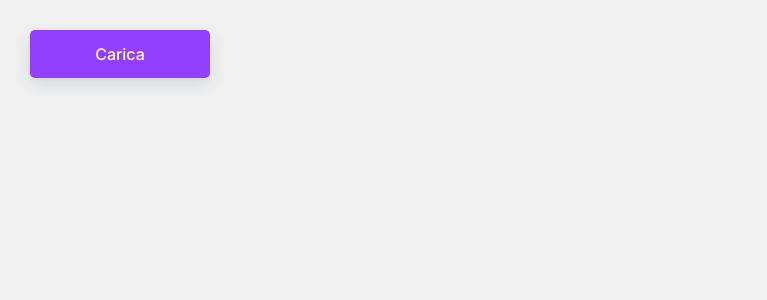
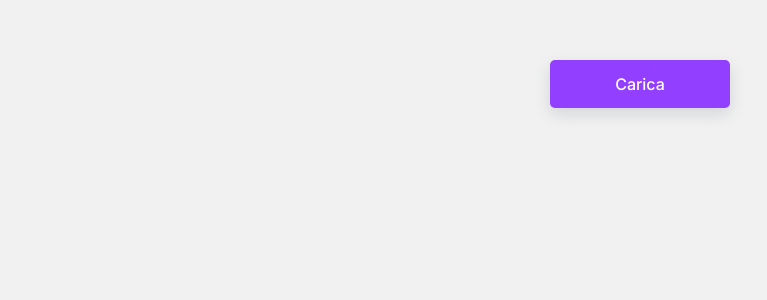
Before and after one commit to retini/conway-game-of-life, a React (Create React App) app: page / in a window 1280 px wide. Shown: the top 300 px of the page, without its empty margins (0-767 px from the left). Built offline with nearby package versions, Linux system fonts and the light colour scheme.

Commit message:
Add the `Upload a new file` button

```diff
--- a/src/components/ConwayGrid/ConwayGrid.css
+++ b/src/components/ConwayGrid/ConwayGrid.css
@@ -1,12 +1,12 @@
 .conwayGrid {
 	background-color: var(--bg-secondary);
 	max-width: fit-content;
-	margin: 50px auto;
+	margin: 30px auto;
 }
 
 .conwayGrid .head {
-	padding: 20px 0;
 	border-bottom: 1px solid var(--border-primary);
+	padding-bottom: 20px;
 }
 
 .conwayGrid .head .generationNumber {
--- a/src/components/Main/Main.css
+++ b/src/components/Main/Main.css
@@ -1,2 +1,5 @@
 .main {
+	max-width: fit-content;
+	margin: auto;
+	padding: 30px 10px;
 }
--- a/src/components/Main/Main.tsx
+++ b/src/components/Main/Main.tsx
@@ -55,10 +55,19 @@
 		setConwayData({ population, size, generationNumber });
 	};
 
+	const onUploadNewFile = () => {
+		setConwayData(null);
+	};
+
 	return (
 		<div className='main'>
 			{conwayData ? (
-				<ConwayGrid conwayData={conwayData} />
+				<>
+					<button className='btn' onClick={onUploadNewFile}>
+						Upload a new file
+					</button>
+					<ConwayGrid conwayData={conwayData} />
+				</>
 			) : (
 				<>
 					<CustomFileInput onFileUpload={onFileUpload} />
```
